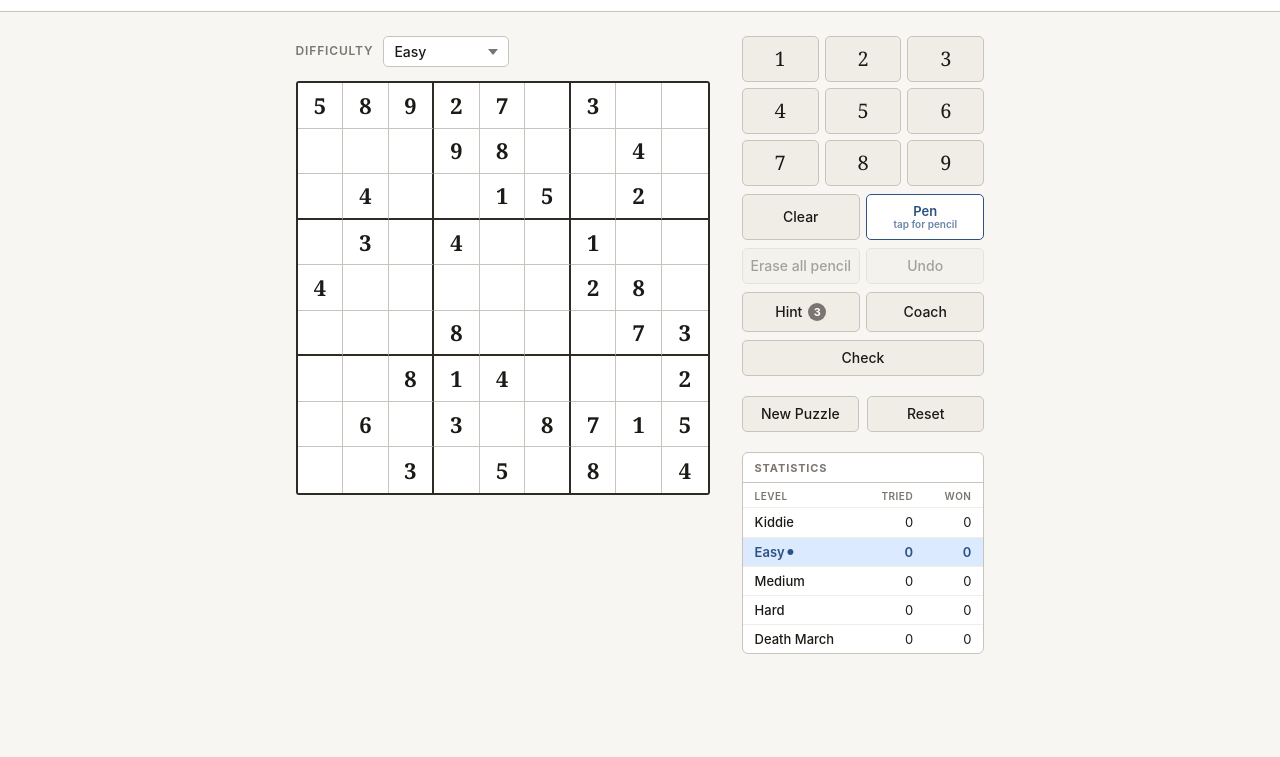
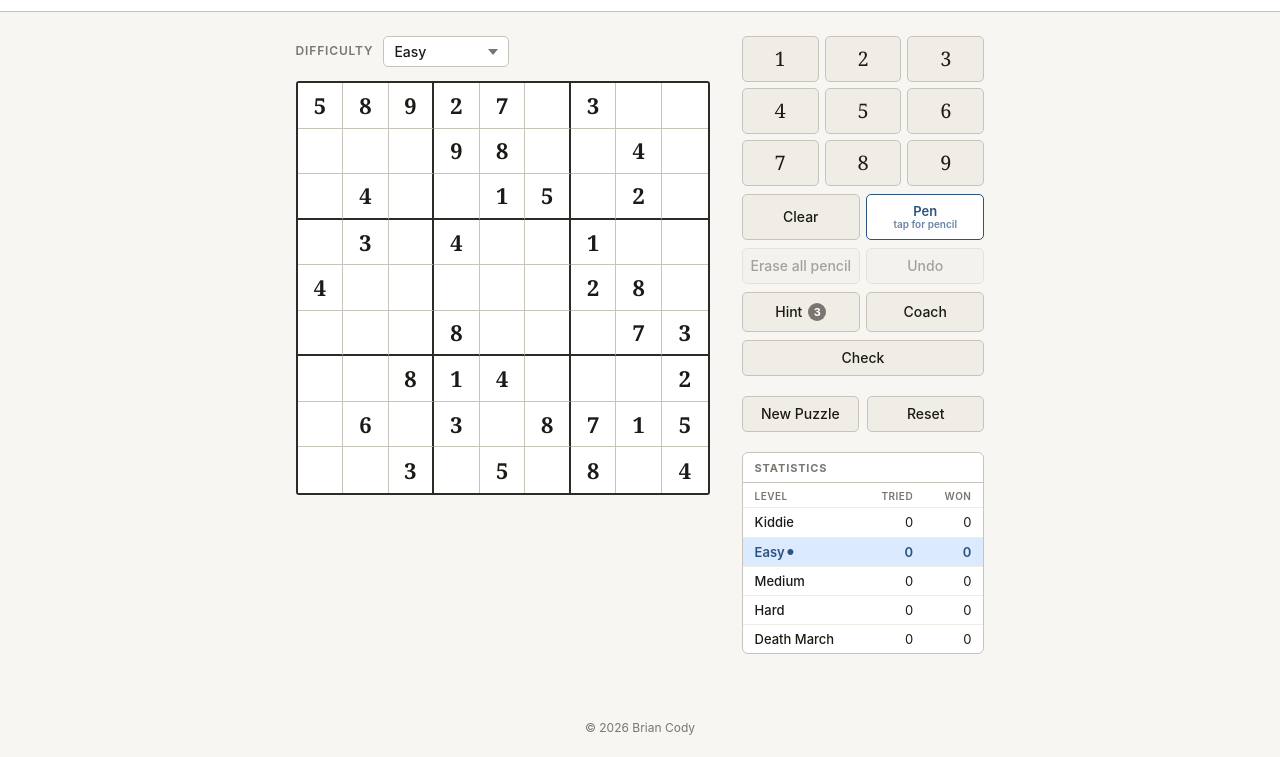
Before and after one commit to brianrcody/sudoku, a website with bundled scripts: page index.html in a window 1280 px wide. Shown: the part 43-800 px from the top of the page. Built offline with nearby package versions, Linux system fonts and the light colour scheme.

Commit message:
Add copyright footer
Co-Authored-By: Claude Sonnet 4.6 <noreply@anthropic.com>

```diff
--- a/css/base.css
+++ b/css/base.css
@@ -136,6 +136,23 @@ body.theme-coffee main {
   background: linear-gradient(160deg, #3b2a1a 0%, #4a3020 50%, #3b2a1a 100%);
 }
 
+/* ── Footer ───────────────────────────────────────────────────────────── */
+footer {
+  text-align: center;
+  padding: 20px 16px;
+  font-size: 0.75rem;
+  color: var(--text-muted);
+}
+
+footer a {
+  color: inherit;
+  text-decoration: none;
+}
+
+footer a:hover {
+  text-decoration: underline;
+}
+
 body.theme-school main {
   background-color: #f8f5e6;
   background-image: repeating-linear-gradient(
--- a/index.html
+++ b/index.html
@@ -119,6 +119,10 @@
   <!-- Confirmation dialog (mounted by dialog.js) -->
   <div id="dialog-root"></div>
 
+  <footer>
+    <p>&copy; 2026 <a href="https://briancody.org">Brian Cody</a></p>
+  </footer>
+
   <script type="module" src="js/main.js"></script>
 </body>
 </html>
```
